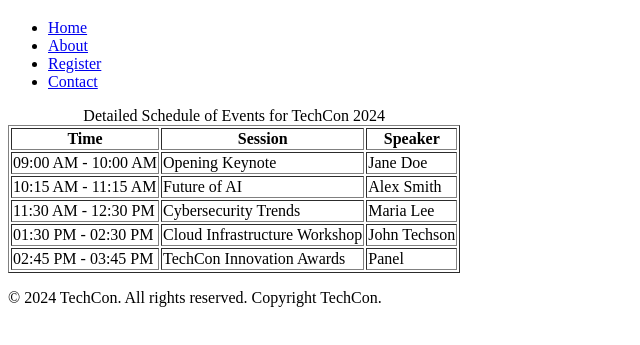
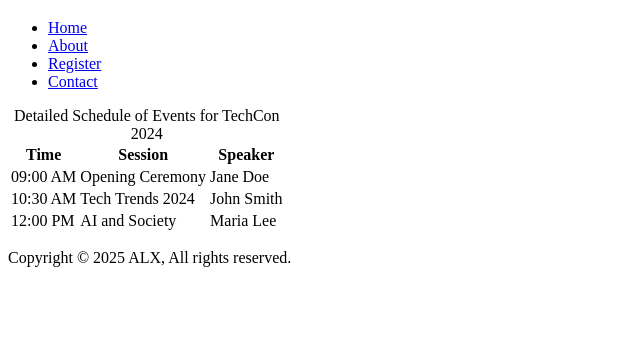
Before and after one commit to Paakwesi2-3/TechCon_HTML, a plain HTML site: page techcon_website/schedule.html in a window 1280 px wide. Shown: the part 61-406 px from the top of the page, without its empty margins (0-640 px from the left). Drawn offline with Linux system fonts and the light colour scheme.

Commit message:
Add final schedule, and contact pages for TechCon 2024

```diff
--- a/techcon_website/schedule.html
+++ b/techcon_website/schedule.html
@@ -6,7 +6,6 @@
   <title>Schedule for TechCon 2024</title>
 </head>
 <body>
-
   <header>
     <h1>Schedule for TechCon 2024</h1>
     <nav>
@@ -20,7 +19,7 @@
   </header>
 
   <main>
-    <table border="1">
+    <table>
       <caption>Detailed Schedule of Events for TechCon 2024</caption>
       <thead>
         <tr>
@@ -31,37 +30,26 @@
       </thead>
       <tbody>
         <tr>
-          <td>09:00 AM - 10:00 AM</td>
-          <td>Opening Keynote</td>
+          <td>09:00 AM</td>
+          <td>Opening Ceremony</td>
           <td>Jane Doe</td>
         </tr>
         <tr>
-          <td>10:15 AM - 11:15 AM</td>
-          <td>Future of AI</td>
-          <td>Alex Smith</td>
+          <td>10:30 AM</td>
+          <td>Tech Trends 2024</td>
+          <td>John Smith</td>
         </tr>
         <tr>
-          <td>11:30 AM - 12:30 PM</td>
-          <td>Cybersecurity Trends</td>
+          <td>12:00 PM</td>
+          <td>AI and Society</td>
           <td>Maria Lee</td>
-        </tr>
-        <tr>
-          <td>01:30 PM - 02:30 PM</td>
-          <td>Cloud Infrastructure Workshop</td>
-          <td>John Techson</td>
-        </tr>
-        <tr>
-          <td>02:45 PM - 03:45 PM</td>
-          <td>TechCon Innovation Awards</td>
-          <td>Panel</td>
         </tr>
       </tbody>
     </table>
   </main>
 
   <footer>
-    <p>&copy; 2024 TechCon. All rights reserved. Copyright TechCon.</p>
+    <p>Copyright © 2025 ALX, All rights reserved.</p>
   </footer>
-
 </body>
 </html>
```
Also changed, not shown: techcon_website/contact.html (added, +59 -0 lines).
